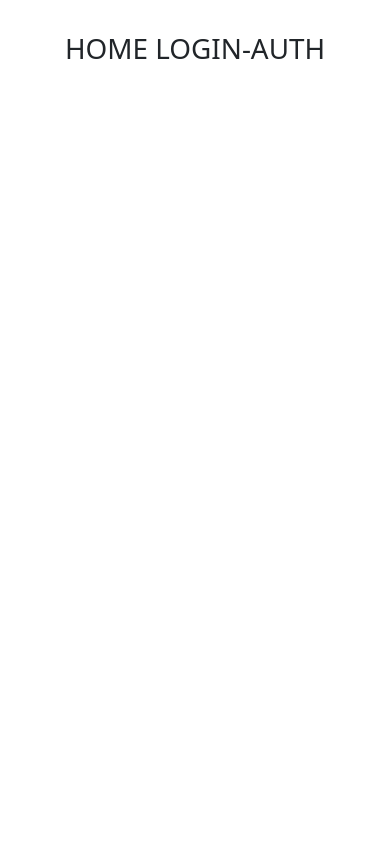
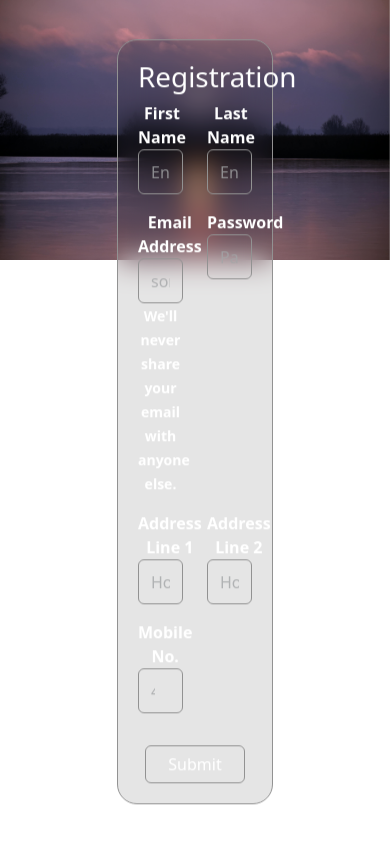
Before and after one commit to tyrantsMedic/login-auth, a Vue app: page /register in a window 390 px wide. Built offline with nearby package versions, Linux system fonts and the light colour scheme.

Commit message:
Add router, UI improve, Responsive, add layout

```diff
--- a/package.json
+++ b/package.json
@@ -10,7 +10,8 @@
   },
   "dependencies": {
     "bootstrap": "^5.3.3",
-    "vue": "^3.5.4"
+    "vue": "^3.5.4",
+    "vue-router": "^4.4.4"
   },
   "devDependencies": {
     "@vitejs/plugin-vue": "^5.1.2",
--- a/src/App.vue
+++ b/src/App.vue
@@ -1,19 +1,3 @@
 <template>
-  <div class="title-form">
-    <h1>HOME LOGIN-AUTH</h1>
-  </div>
+    <router-view />
 </template>
-
-<script>
-import Registration from "./components/Registration.vue";
-import Login from "./components/Login.vue";
-
-export default {
-  components: {
-    Registration,
-    Login,
-  },
-};
-</script>
-
-<style lang="scss"></style>
--- /dev/null
+++ b/src/assets/styles/style.scss
@@ -0,0 +1,103 @@
+* {
+    box-sizing: border-box;
+}
+
+.background-img {
+    z-index: -1;
+    position: fixed;
+    img {
+        width: 100%;
+    }
+}
+
+.container-form {
+    background-color: rgba(0, 0, 0, 0.1);
+    color: white;
+    font-weight: bold;
+    position: absolute;
+    top: 50%;
+    left: 50%;
+    transform: translate(-50%, -50%);
+    z-index: 2;
+    width: 40%;
+    padding: 20px;
+    text-align: center;
+    -webkit-backdrop-filter: blur(5px);
+    backdrop-filter: blur(15px);
+    border-radius: 20px;
+    border: 1px solid #929292;
+
+    form {
+        button {
+            width: 100px;
+            background: transparent;
+            border: 1px solid #929292;
+        }
+    }
+
+    .form-group {
+        position: relative;
+
+        .form-control:not(:placeholder-shown) + .input-label,
+        .form-control:focus + .input-label {
+            top: 0;
+            font-size: 14px;
+            color: #ffffff;
+        }
+
+        .form-control {
+            width: 100%;
+            color: #ffffff;
+            font-size: 16px;
+            padding: 8px 12px;
+            border: 1px solid #929292;
+            border-radius: 6px;
+            height: 45px;
+            outline: none;
+            background: transparent;
+
+            &:focus {
+                border-color: #e90cde;
+                box-shadow: 0px 4px 4px 0px rgba(245, 150, 48, 0.25);
+            }
+
+            &:disabled {
+                background: #eee !important;
+                cursor: no-drop;
+            }
+
+            &::placeholder {
+                color: #a3a5a7;
+                font-size: 16px;
+                opacity: 0.8 !important;
+            }
+
+            &:-webkit-autofill,
+            &:-webkit-autofill:hover,
+            &:-webkit-autofill:focus,
+            &:-webkit-autofill:active {
+                -webkit-background-clip: text;
+                -webkit-text-fill-color: #000;
+                transition: background-color 5000s ease-in-out 0s;
+            }
+
+            .placeholder {
+                color: #747a80;
+                font-size: 16px;
+                opacity: 0.8;
+            }
+
+            .dp__pointer {
+                padding: 0;
+                margin: 0;
+                border: none;
+                background: transparent;
+            }
+
+            .dp__icon {
+                right: 0;
+                left: inherit;
+            }
+        }
+    }
+}
--- a/src/components/Login.vue
+++ b/src/components/Login.vue
@@ -1,10 +1,10 @@
 <template>
+    <div class="container-form">
         <div class="title-form">
-    <h1>Register Your Account</h1>
+            <h1>Login</h1>
         </div>
-  <div class="container-form">
         <form class="registration-form">
-      <div class="form-group">
+            <div class="form-group mb-3">
                 <label for="email">Email Address</label>
                 <input
                     placeholder="someone@email.com"
@@ -13,11 +13,14 @@
                     aria-describedby="emailHelp"
                 />
             </div>
-      <div class="form-group">
+            <div class="form-group mb-3">
                 <label for="password">Password</label>
-        <input placeholder="Password" type="password" class="form-control" />
+                <input
+                    placeholder="Password"
+                    type="password"
+                    class="form-control"
+                />
             </div>
-
             <button type="submit" class="btn btn-primary">Submit</button>
         </form>
     </div>
@@ -25,63 +28,4 @@
 
 <script></script>
 
-<style lang="scss">
-body {
-  margin: 0;
-  font-family: Arial, sans-serif;
-  background-color: #f0f0f0;
-}
-.title-form {
-  text-align: center;
-  margin: 2rem 0 0 0;
-}
-.container-form {
-  display: flex;
-  justify-content: center;
-  align-items: center;
-  background-color: #fff;
-  min-height: 80vh;
-}
-.registration-form {
-  width: 100%;
-  max-width: 400px;
-  background: rgb(205, 203, 203);
-  padding: 3rem;
-  margin: 3rem 10rem;
-  border-radius: 10px;
-  box-shadow: 4px black;
-
-  button {
-    padding: 0.75rem;
-    background-color: #000000;
-    color: white;
-    border: none;
-    border-radius: 5px;
-    font-size: 1rem;
-    cursor: pointer;
-    margin-top: 1rem;
-    margin: 1rem 45%;
-    &:hover {
-      background-color: #0056b3;
-    }
-  }
-}
-.form-group {
-  margin: 0 0 1.5rem 0;
-
-  label {
-    margin: 0 0 0.5rem 0;
-  }
-  input {
-    width: 100%;
-    padding: 0.75rem;
-    border: 1px solid #ccc;
-    border-radius: 5px;
-  }
-  input::placeholder {
-    font-style: italic;
-    font-weight: 100;
-    font-style: opacity 0.5;
-  }
-}
-</style>
+<style lang="scss"></style>
--- a/src/components/Registration.vue
+++ b/src/components/Registration.vue
@@ -1,18 +1,27 @@
 <template>
+    <div class="container-form">
         <div class="title-form">
-    <h1>Register Your Account</h1>
+            <h1>Registration</h1>
         </div>
-  <div class="container-form">
         <form class="registration-form">
-      <div class="form-group">
+            <div class="row">
+                <div class="form-group col-6 mb-3">
                     <label for="firstName">First Name</label>
-        <input type="firstname" class="form-control" />
+                    <input
+                        type="firstname"
+                        placeholder="Enter First Name"
+                        class="form-control"
+                    />
                 </div>
-      <div class="form-group">
+                <div class="form-group col-6 mb-3">
                     <label for="lastName">Last Name</label>
-        <input type="lastname" class="form-control" />
+                    <input
+                        type="lastname"
+                        placeholder="Enter last Name"
+                        class="form-control"
+                    />
                 </div>
-      <div class="form-group">
+                <div class="form-group col-6 mb-3">
                     <label for="email">Email Address</label>
                     <input
                         placeholder="someone@email.com"
@@ -20,15 +29,19 @@
                         class="form-control"
                         aria-describedby="emailHelp"
                     />
-        <small id="emailHelp" class="form-text text-muted"
+                    <small id="emailHelp" class=""
                         >We'll never share your email with anyone else.</small
                     >
                 </div>
-      <div class="form-group">
+                <div class="form-group col-6 mb-3">
                     <label for="password">Password</label>
-        <input placeholder="Password" type="password" class="form-control" />
+                    <input
+                        placeholder="Password"
+                        type="password"
+                        class="form-control"
+                    />
                 </div>
-      <div class="form-group">
+                <div class="form-group col-6 mb-3">
                     <label class="address1" for="address">Address Line 1</label>
                     <input
                         placeholder="House/Flat No, Street, etc."
@@ -36,17 +49,27 @@
                         class="form-control"
                     />
                 </div>
-      <div class="form-group">
+                <div class="form-group col-6 mb-3">
                     <label class="Address">Address Line 2</label>
-        <input type="address line2" class="form-control" />
+                    <input
+                        type="address line2"
+                        placeholder="House/Flat No, Street, etc."
+                        class="form-control"
+                    />
                 </div>
 
-      <div class="form-group">
+                <div class="form-group col-6 mb-3">
                     <label class="Address">Mobile No.</label>
-        <input placeholder="441234567890" type="number" class="form-control" />
+                    <input
+                        placeholder="441234567890"
+                        type="number"
+                        class="form-control"
+                    />
                 </div>
-
-      <button type="submit" class="btn btn-primary">Submit</button>
+            </div>
+            <button type="submit" class="btn btn-primary mt-3 col">
+                Submit
+            </button>
         </form>
     </div>
 </template>
@@ -57,62 +80,4 @@ export default {
 };
 </script>
 
-<style lang="scss">
-.title-form {
-  display: flex;
-  justify-content: center;
-  margin: 2rem 0 0 0;
-}
-.container-form {
-  display: flex;
-  justify-content: center;
-  align-items: center;
-  background-color: #fff;
-  height: 100vh;
-}
-.registration-form {
-  display: flex;
-  flex-wrap: wrap;
-  gap: 1.5rem;
-  background: rgb(205, 203, 203);
-  padding: 3rem;
-  margin: 3rem 10rem;
-  border-radius: 10px;
-  box-shadow: 4px black;
-  justify-content: center;
-
-  button {
-    flex: 1 1 100%;
-    padding: 0.75rem;
-    background-color: #000000;
-    color: white;
-    border: none;
-    border-radius: 5px;
-    font-size: 1rem;
-    cursor: pointer;
-    margin-top: 1rem;
-    margin: 1rem 45%;
-    &:hover {
-      background-color: #0056b3;
-    }
-  }
-}
-.form-group {
-  display: flex;
-  flex: 1 1 45%;
-  flex-direction: column;
-  padding: 0 0.5rem;
-
-  label {
-    padding: 0.5rem 0.5rem 0.5rem 0;
-  }
-  input {
-    padding: 0.5rem 1rem;
-  }
-  input::placeholder {
-    font-style: italic;
-    font-weight: 100;
-    font-style: opacity 0.5;
-  }
-}
-</style>
+<style lang="scss"></style>
--- /dev/null
+++ b/src/layouts/MainLogin.vue
@@ -0,0 +1,6 @@
+<template>
+    <div class="background-img">
+        <img src="../assets/background-img.jpg" alt="">
+    </div>
+    <router-view />
+</template>
--- /dev/null
+++ b/src/router.js
@@ -0,0 +1,38 @@
+import { createRouter, createWebHistory } from "vue-router";
+import MainLogin from "./layouts/MainLogin.vue";
+import Registration from "./components/Registration.vue";
+import Login from "./components/Login.vue";
+const router = createRouter({
+    history: createWebHistory(),
+    routes: [
+        {
+            name: "Main",
+            path: "/",
+            component: MainLogin,
+            redirect: "/login",
+            meta: {
+                title: "Home",
+            },
+            children: [
+                {
+                    name: "Registration",
+                    path: "/register",
+                    component: Registration,
+                    meta: {
+                        title: "Register",
+                    },
+                },
+                {
+                    name: "Login",
+                    path: "/login",
+                    component: Login,
+                    meta: {
+                        title: "Login",
+                    },
+                }
+            ]
+        },
+    ],
+});
+
+export default router;
```
Also changed, not shown: src/main.js (+10 -7 lines), src/assets/background-img.jpg (added). Lines whose indentation alone changed are shown as unchanged.
